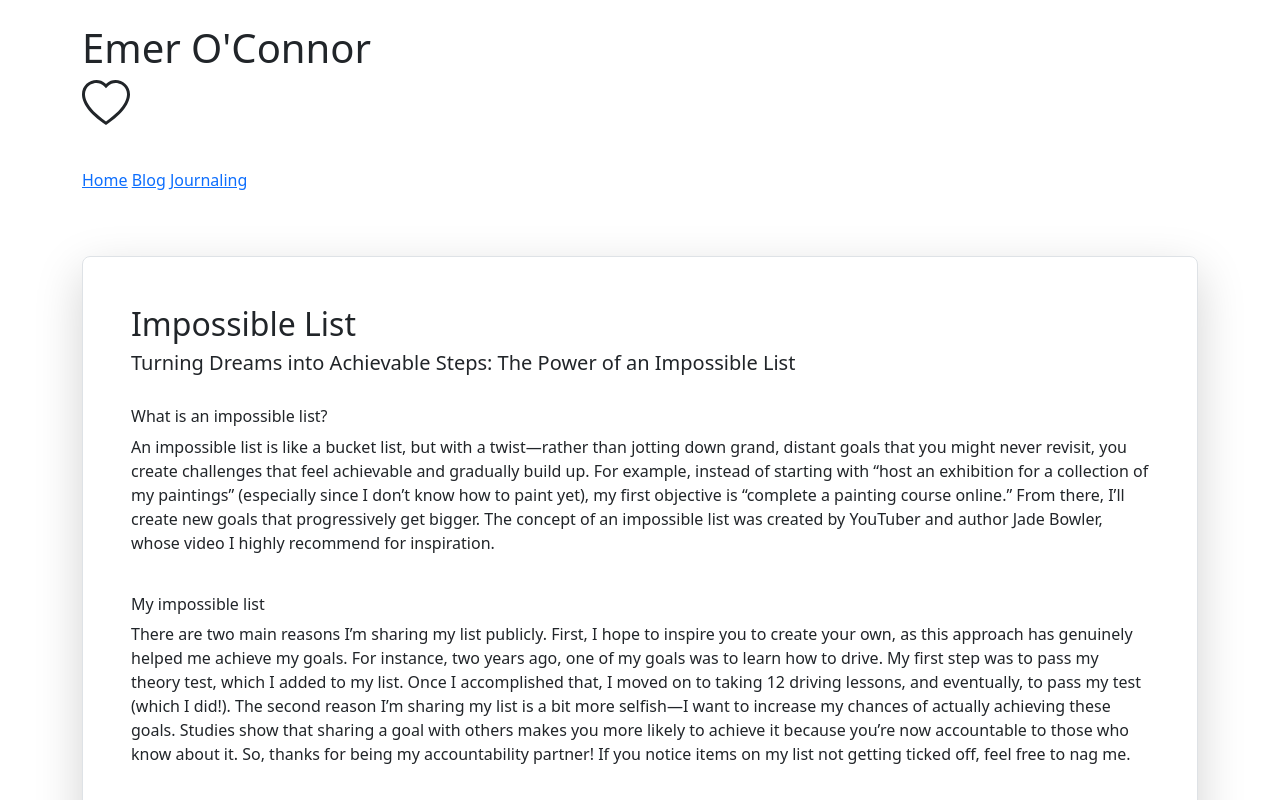
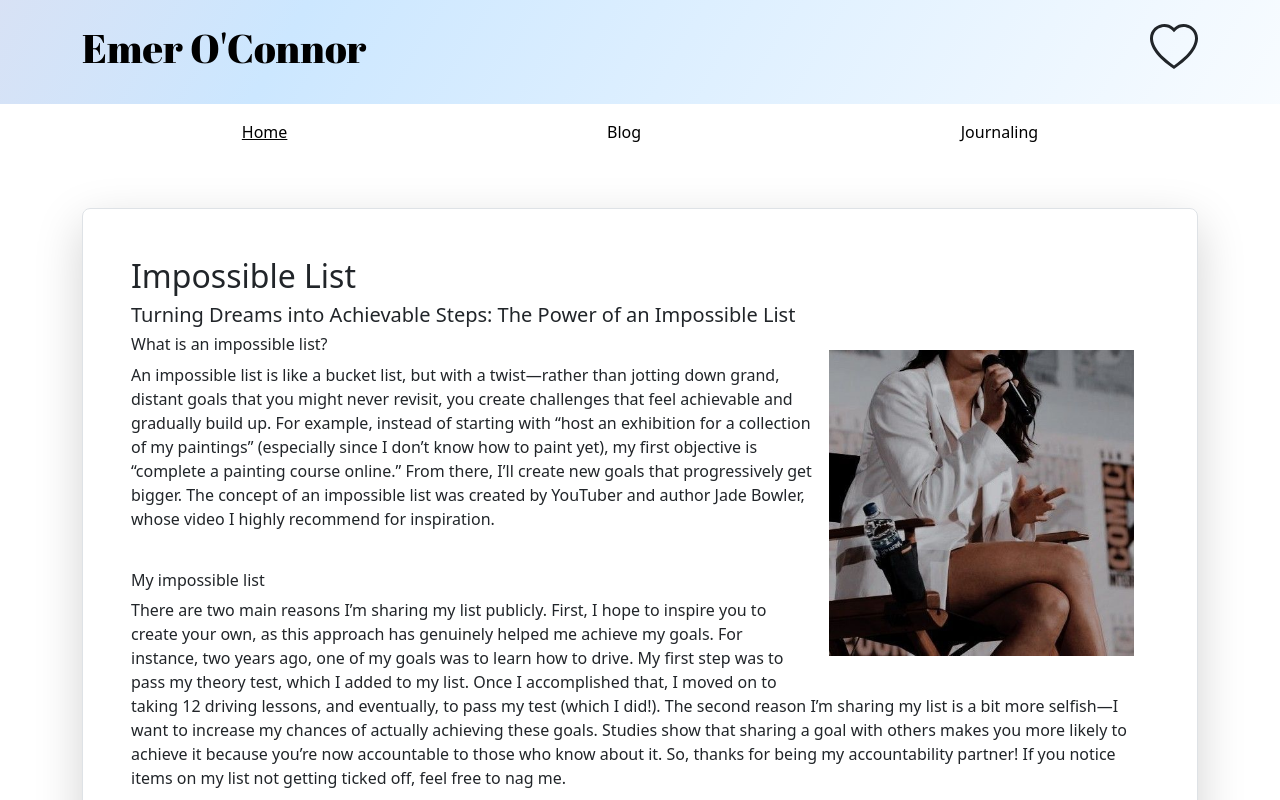
Before and after one commit to emeroconnor333/Blog, a plain HTML site: page public/blog-posts/impossible-list.html in a window 1280 px wide. Shown: the top 800 px of the page. Drawn offline with nearby package versions, Linux system fonts and the light colour scheme; the site is published under a folder, as on GitHub Pages, so addresses that start at the root find nothing.

Commit message:
Update impossible-list.html

```diff
--- a/public/blog-posts/impossible-list.html
+++ b/public/blog-posts/impossible-list.html
@@ -5,7 +5,7 @@
     <meta name="viewport" content="width=device-width, initial-scale=1.0">
     <title>Impossible List</title>
     <link href="https://cdn.jsdelivr.net/npm/bootstrap@5.3.3/dist/css/bootstrap.min.css" rel="stylesheet" integrity="sha384-QWTKZyjpPEjISv5WaRU9OFeRpok6YctnYmDr5pNlyT2bRjXh0JMhjY6hW+ALEwIH" crossorigin="anonymous">
-    <link rel="stylesheet" href="/style.css" />
+    <link rel="stylesheet" href="../../style.css" />
     <link rel="preconnect" href="https://fonts.googleapis.com">
     <link rel="preconnect" href="https://fonts.gstatic.com" crossorigin>
     <link href="https://fonts.googleapis.com/css2?family=Abril+Fatface&family=Inter:ital,opsz,wght@0,14..32,100..900;1,14..32,100..900&display=swap" rel="stylesheet">
@@ -30,7 +30,7 @@
 <section id="links">
     <div class="container col-xxl-8 pt-3 pb-5">
         <div class="flex-container">
-            <a href="/index.html"><u>Home</u></a>
+            <a href="./index.html"><u>Home</u></a>
             <a href="../blog-posts.html">Blog</a>
             <a href="../journal-spreads.html">Journaling</a>
         </div>
@@ -42,7 +42,7 @@
     <div class="rounded-3 border shadow-lg p-5">
         <h2>Impossible List</h2>
         <h5>Turning Dreams into Achievable Steps: The Power of an Impossible List</h5>
-        <img src="/images/impossible-list-quote.jpg" alt="" class="float-right">
+        <img src="../../images/impossible-list-quote.jpg" alt="" class="float-right">
         <h6>What is an impossible list?</h6>
         <p>
             An impossible list is like a bucket list, but with a twist—rather than jotting down grand, distant goals that you might never revisit, you create challenges that feel achievable and gradually build up. For example, instead of starting with “host an exhibition for a collection of my paintings” (especially since I don’t know how to paint yet), my first objective is “complete a painting course online.” From there, I’ll create new goals that progressively get bigger. The concept of an impossible list was created by YouTuber and author Jade Bowler, whose video I highly recommend for inspiration.
```
